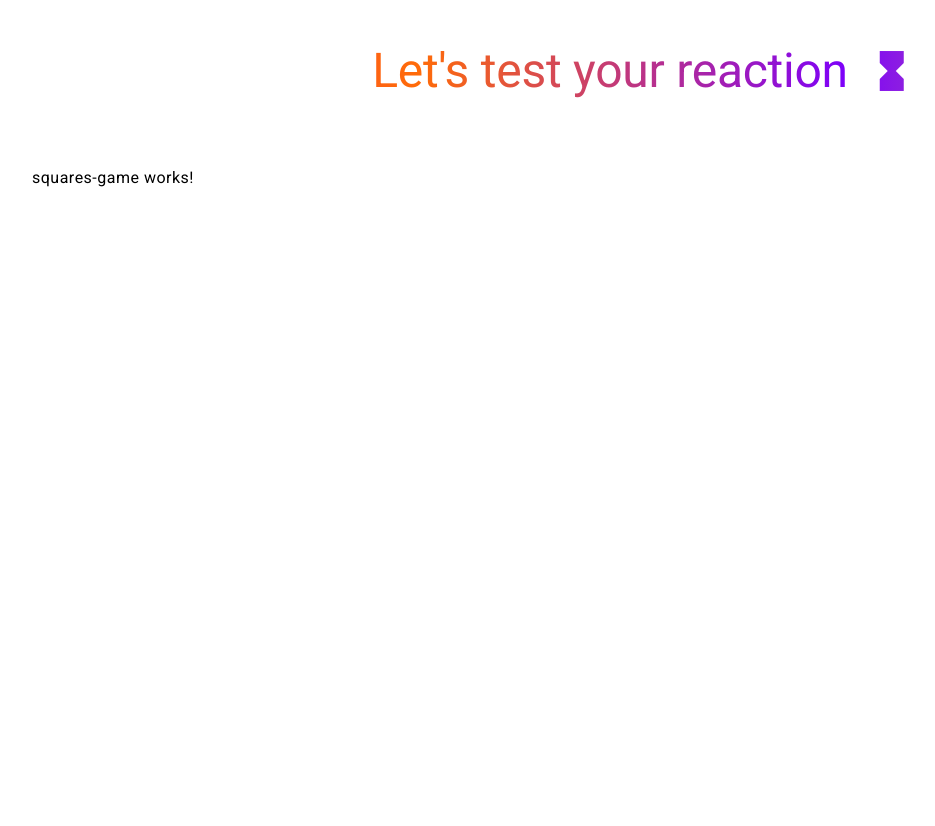
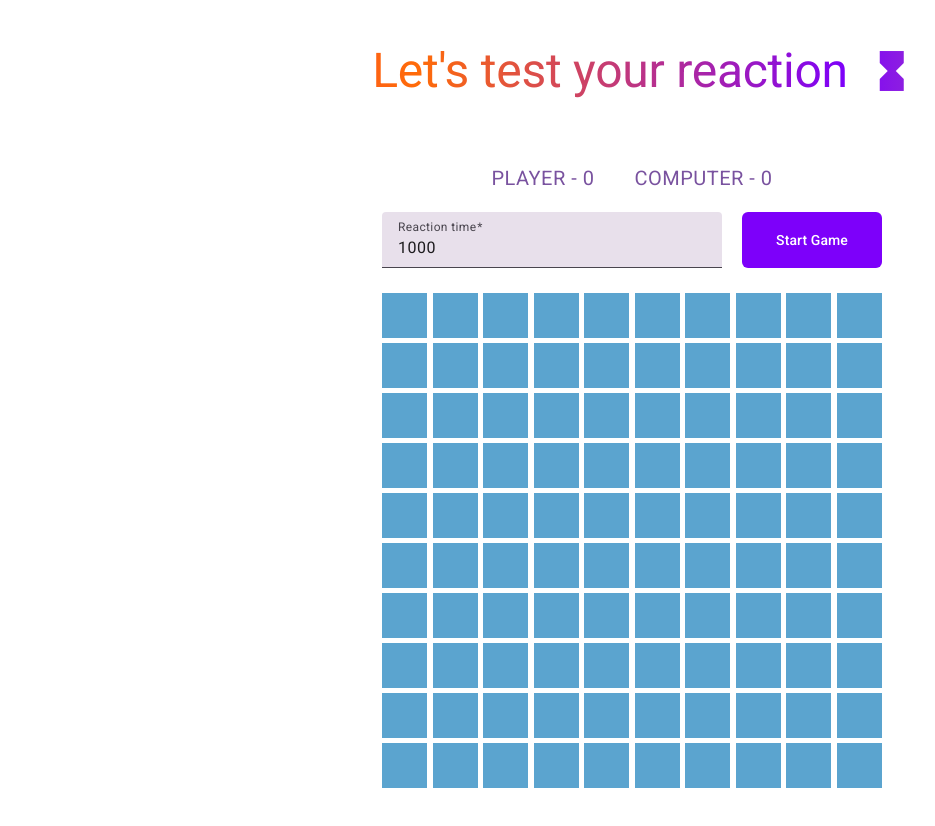
Before and after one commit to ivanperesadenko/reaction-test-game, an Angular app: page /squares-game in a window 1280 px wide. Shown: the whole page, without its empty margins (8-943 px from the left). Before the commit the page ends 800 px from the top, so only its background shows below. Built offline with nearby package versions, Linux system fonts and the light colour scheme.

Commit message:
Square game container final

```diff
--- a/src/app/features/squares-game/squares-game.component.html
+++ b/src/app/features/squares-game/squares-game.component.html
@@ -1 +1,9 @@
-<p>squares-game works!</p>
+<app-score></app-score>
+
+<app-squares-game-configurations
+  (startGame)="startGame($event)">
+</app-squares-game-configurations>
+
+<app-squares-list
+  [squares]="squares()">
+</app-squares-list>
--- a/src/app/features/squares-game/squares-game.component.scss
+++ b/src/app/features/squares-game/squares-game.component.scss
@@ -0,0 +1,5 @@
+:host {
+  display: block;
+  max-width: 500px;
+  margin: 0 auto;
+}
--- a/src/app/features/squares-game/squares-game.component.ts
+++ b/src/app/features/squares-game/squares-game.component.ts
@@ -1,13 +1,48 @@
-import { ChangeDetectionStrategy, Component } from '@angular/core';
+import {
+  ChangeDetectionStrategy,
+  Component,
+  DestroyRef,
+  inject,
+  OnInit,
+} from '@angular/core';
+import { SquaresGameService } from '@features/squares-game/services/squares-game.service';
+import { ScoreComponent } from '@features/squares-game/components/score/score.component';
+import {
+  SquaresFormValue,
+  SquaresGameConfigurationsComponent,
+} from '@features/squares-game/components/squares-game-configurations/squares-game-configurations.component';
+import { takeUntilDestroyed } from '@angular/core/rxjs-interop';
+import { SquaresDataService } from '@features/squares-game/services/squares-data.service';
+import { SquaresListComponent } from '@features/squares-game/components/squares-list/squares-list.component';
 
 @Component({
   selector: 'app-squares-game',
   standalone: true,
-  imports: [],
+  imports: [
+    ScoreComponent,
+    SquaresGameConfigurationsComponent,
+    SquaresListComponent,
+  ],
   templateUrl: './squares-game.component.html',
   styleUrl: './squares-game.component.scss',
-  changeDetection: ChangeDetectionStrategy.OnPush
+  providers: [SquaresGameService, SquaresDataService],
+  changeDetection: ChangeDetectionStrategy.OnPush,
 })
-export class SquaresGameComponent {
+export class SquaresGameComponent implements OnInit {
+  private readonly destroyRef = inject(DestroyRef);
+  private readonly squaresGameService = inject(SquaresGameService);
+  private readonly squaresDataService = inject(SquaresDataService);
 
+  public readonly squares = this.squaresDataService.squaresSignal;
+
+  public ngOnInit(): void {
+    this.squaresDataService.generateSquares(100);
+  }
+
+  public startGame({ reactionTime }: SquaresFormValue): void {
+    this.squaresGameService
+      .startGame(reactionTime)
+      .pipe(takeUntilDestroyed(this.destroyRef))
+      .subscribe();
+  }
 }
```
